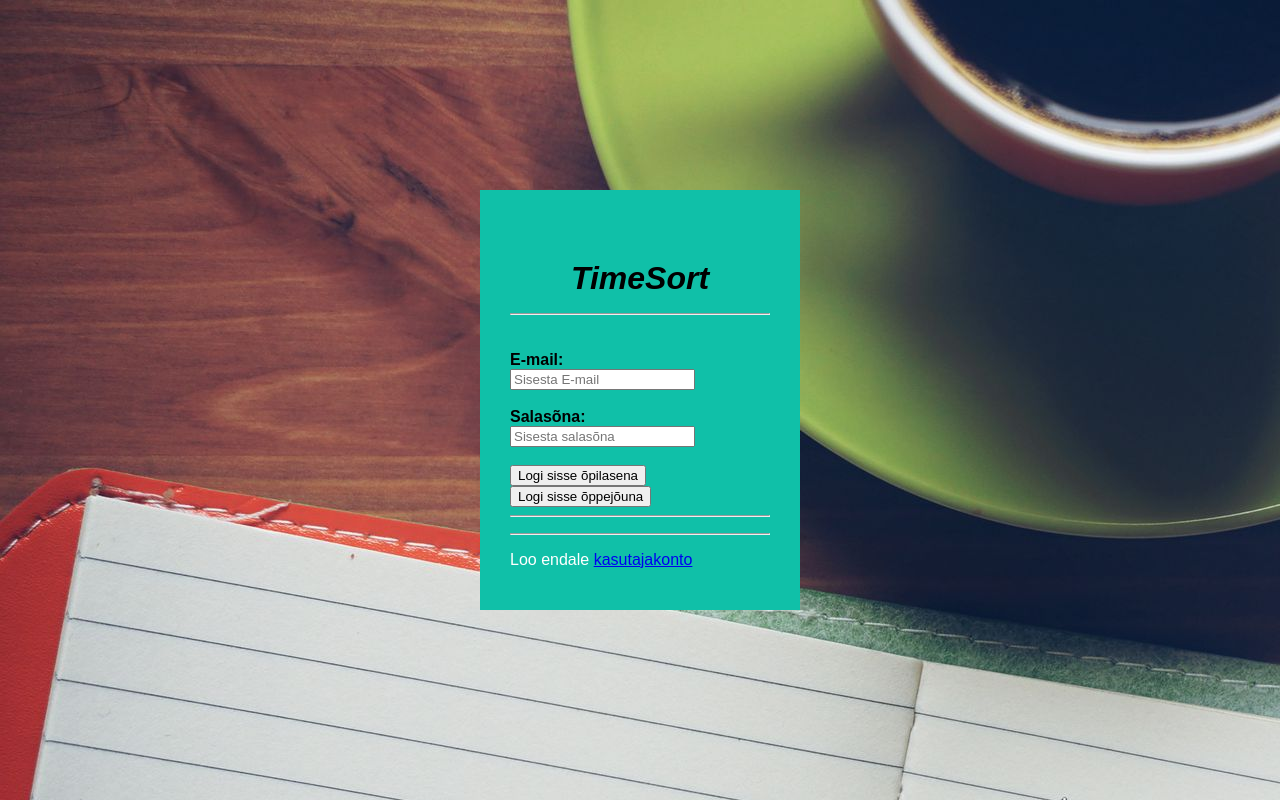
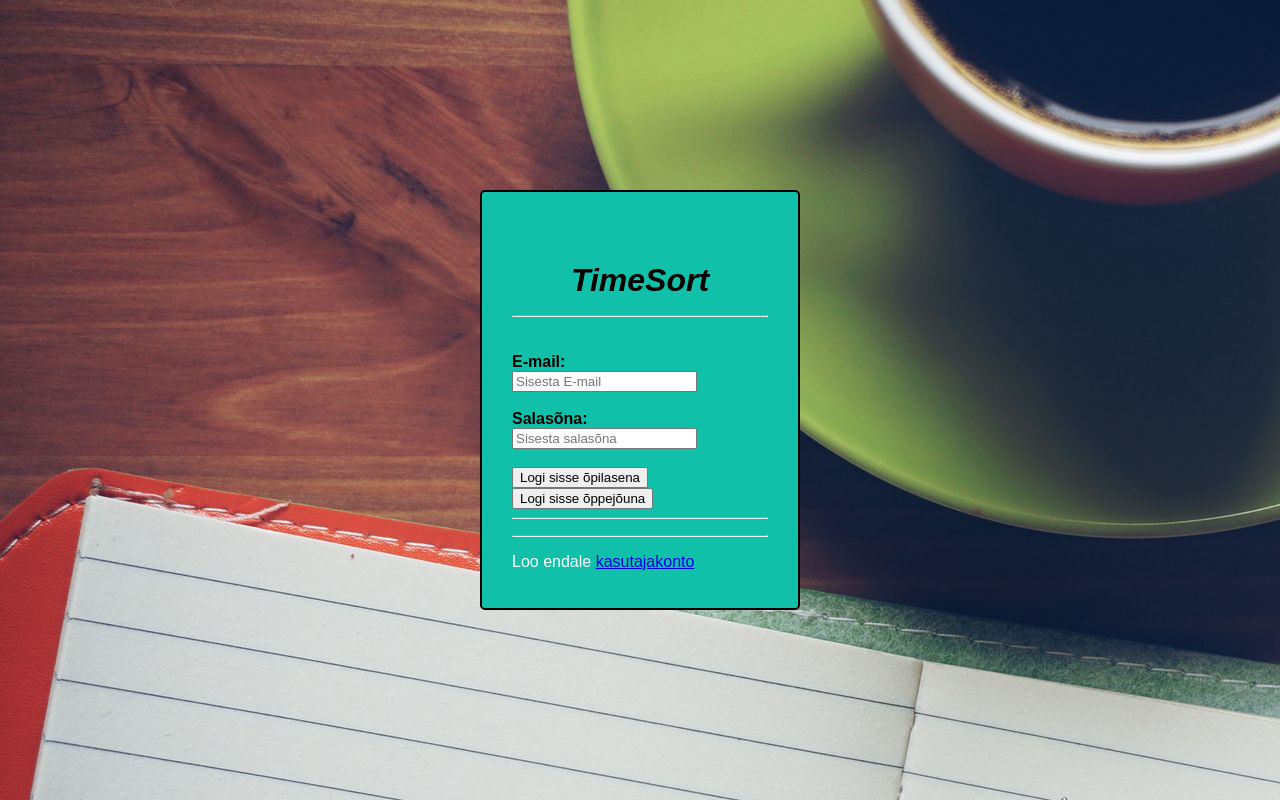
Before and after one commit to henrimag/projekt, a PHP site: page /site/logIn.php in a window 1280 px wide. Run offline with PHP 8.4, Linux system fonts and the light colour scheme.

Commit message:
Update style.css

```diff
--- a/style/style.css
+++ b/style/style.css
@@ -18,6 +18,10 @@ html {
   transform: translate(-50%,-50%);
   box-sizing: border-box;
   padding: 70px 30px;
+  border: 2px;
+  border-color: black;
+  border-style: double;
+  border-radius: 5px;
 }
 
 .inputData label{
```
